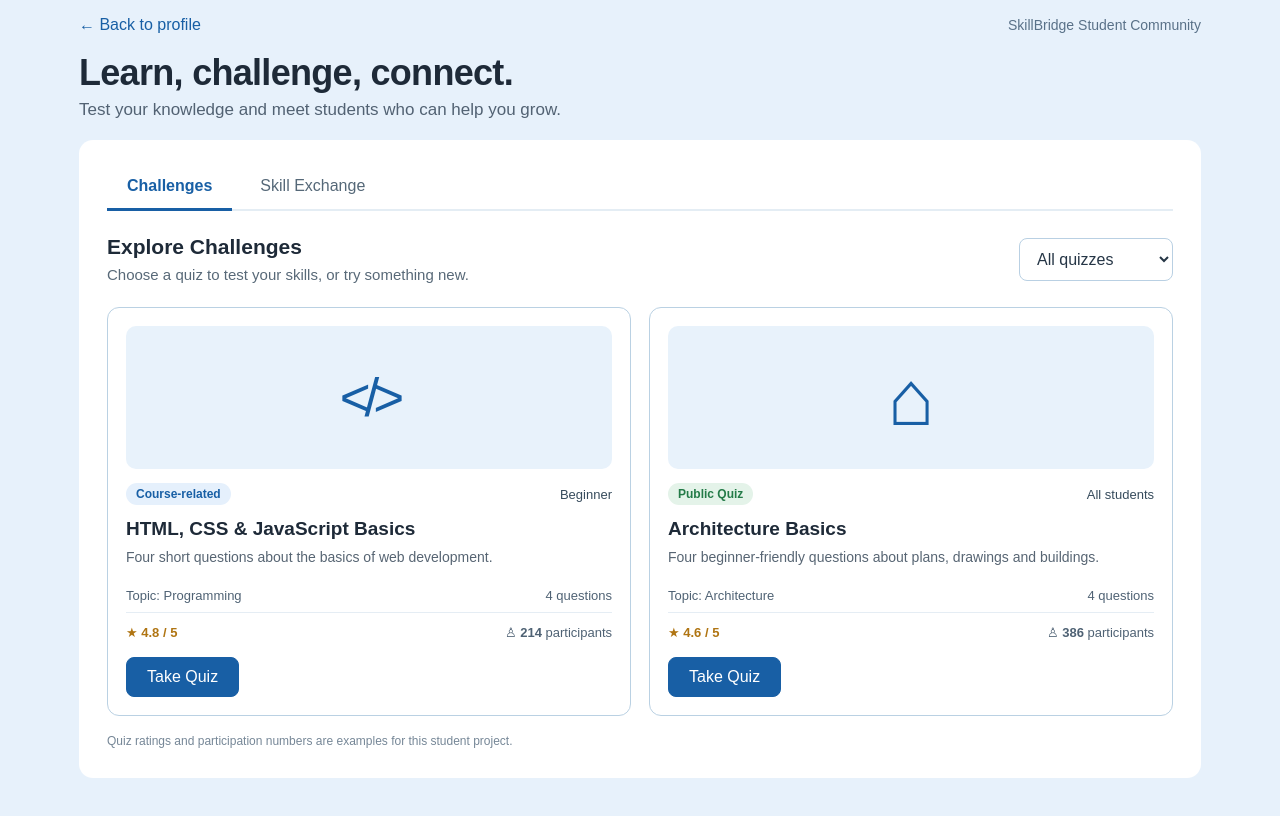
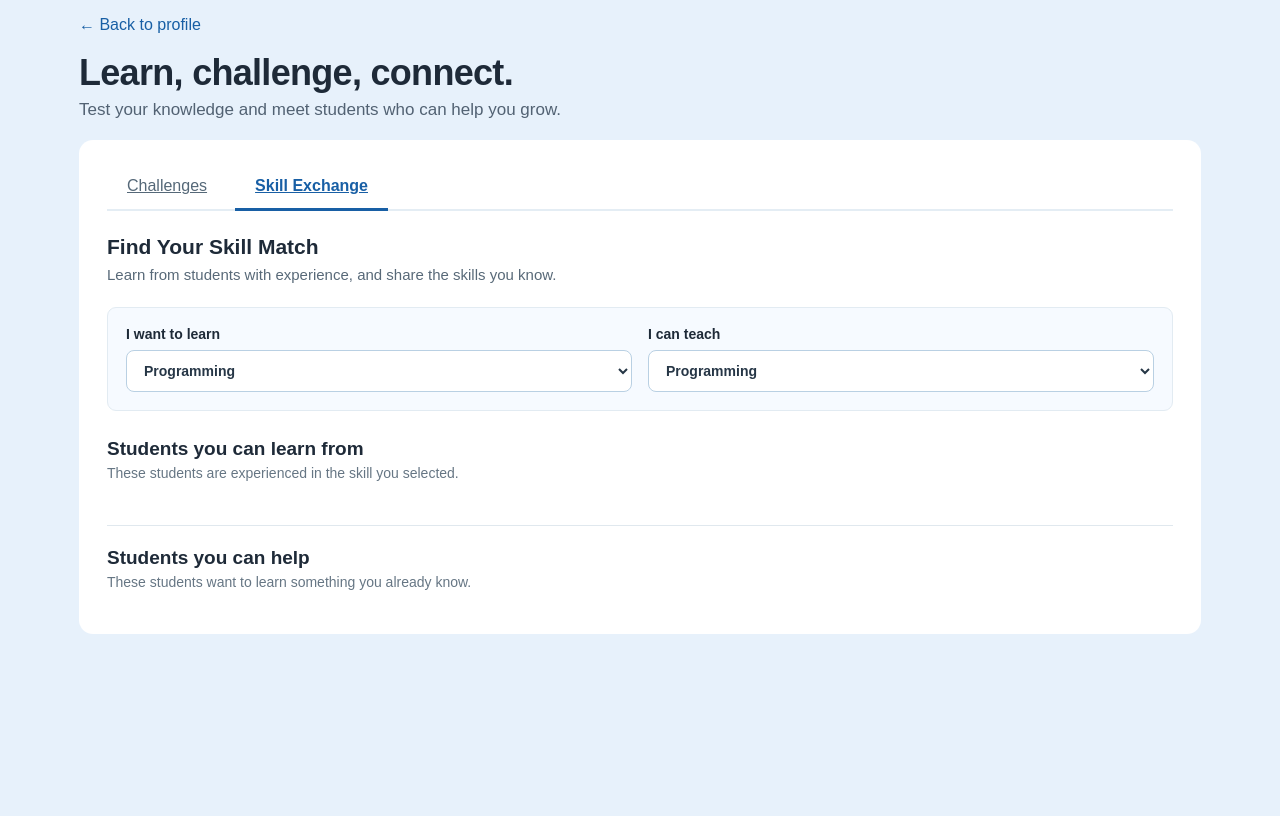
Before and after one commit to rejsi-builds/skill-bridge, a plain HTML site: page tabs/skill-exchange/skill-exchange.html in a window 1280 px wide. Drawn offline with Linux system fonts and the light colour scheme.

Commit message:
Updated Skill exchange tab

```diff
--- a/tabs/skill-exchange/skill-exchange.html
+++ b/tabs/skill-exchange/skill-exchange.html
@@ -1,11 +1,13 @@
 <!DOCTYPE html>
 <html lang="en">
+
 <head>
   <meta charset="UTF-8">
   <meta name="viewport" content="width=device-width, initial-scale=1.0">
   <title>SkillBridge | Skill Exchange & Challenges</title>
   <link rel="stylesheet" href="../../styles/style.css">
   <link rel="stylesheet" href="../../styles/skill-exchange/skill-exchange.css">
+  <script src="../../scripts/shared/store.js" defer></script>
   <script src="../../scripts/skill-exchange/skill-exchange.js" defer></script>
 </head>
 
@@ -13,7 +15,6 @@
   <main class="page-container">
     <div class="page-links">
       <a href="../../tabs/home/user.html">&larr; Back to profile</a>
-      <span class="page-label">SkillBridge Student Community</span>
     </div>
 
     <header class="page-heading">
@@ -22,62 +23,13 @@
     </header>
 
     <section class="white-panel" aria-label="Skill Exchange and Challenges">
-      <div class="section-tabs" role="tablist" aria-label="Explore SkillBridge">
-        <button type="button" class="section-tab active" id="challengesTab"
-                role="tab" aria-selected="true" aria-controls="challengesPanel">Challenges</button>
-        <button type="button" class="section-tab" id="exchangeTab"
-                role="tab" aria-selected="false" aria-controls="exchangePanel">Skill Exchange</button>
+      <div class="section-tabs">
+        <a href="challenges.html" class="section-tab">Challenges</a>
+        <a href="skill-exchange.html" class="section-tab active">Skill Exchange</a>
       </div>
 
-      <!-- CHALLENGES TAB -->
-      <section id="challengesPanel" role="tabpanel" aria-labelledby="challengesTab">
-        <div class="panel-intro">
-          <div>
-            <h2>Explore Challenges</h2>
-            <p>Choose a quiz to test your skills, or try something new.</p>
-          </div>
-          <label class="filter-label" for="quizFilter">
-            <span class="sr-only">Filter quizzes</span>
-            <select id="quizFilter">
-              <option value="all">All quizzes</option>
-              <option value="course">Course-related</option>
-              <option value="public">Public quizzes</option>
-            </select>
-          </label>
-        </div>
-
-        <div class="quiz-grid">
-          <article class="quiz-card" data-category="course">
-            <div class="quiz-image" aria-hidden="true"><span class="code-icon">&lt;/&gt;</span></div>
-            <div class="card-labels">
-              <span class="status-tag blue-tag">Course-related</span>
-              <span>Beginner</span>
-            </div>
-            <h3>HTML, CSS & JavaScript Basics</h3>
-            <p>Four short questions about the basics of web development.</p>
-            <div class="quiz-details"><span>Topic: Programming</span><span>4 questions</span></div>
-            <div class="quiz-details ratings"><span>★ <strong>4.8 / 5</strong></span><span>♙ <strong id="webParticipants">214</strong> participants</span></div>
-            <button class="btn btn-main take-quiz" type="button" data-quiz="web">Take Quiz</button>
-          </article>
-
-          <article class="quiz-card" data-category="public">
-            <div class="quiz-image" aria-hidden="true"><span class="world-icon">⌂</span></div>
-            <div class="card-labels">
-              <span class="status-tag green-tag">Public Quiz</span>
-              <span>All students</span>
-            </div>
-            <h3>Architecture Basics</h3>
-            <p>Four beginner-friendly questions about plans, drawings and buildings.</p>
-            <div class="quiz-details"><span>Topic: Architecture</span><span>4 questions</span></div>
-            <div class="quiz-details ratings"><span>★ <strong>4.6 / 5</strong></span><span>♙ <strong id="generalParticipants">386</strong> participants</span></div>
-            <button class="btn btn-main take-quiz" type="button" data-quiz="general">Take Quiz</button>
-          </article>
-        </div>
-        <p class="demo-note">Quiz ratings and participation numbers are examples for this student project.</p>
-      </section>
-
       <!-- SKILL EXCHANGE TAB -->
-      <section id="exchangePanel" role="tabpanel" aria-labelledby="exchangeTab" hidden>
+      <section id="exchangePanel">
         <div class="panel-intro">
           <div>
             <h2>Find Your Skill Match</h2>
@@ -118,24 +70,9 @@
           <p>These students want to learn something you already know.</p>
         </div>
         <div id="learnersList" class="student-grid"></div>
-        <p class="demo-note">All students and email addresses shown are fictional examples. Follows and connections are local to this demo.</p>
       </section>
     </section>
   </main>
-
-  <!-- QUIZ POPUP -->
-  <div id="quizModal" class="modal-overlay" hidden>
-    <div class="popup" role="dialog" aria-modal="true" aria-labelledby="modalTitle">
-      <div class="popup-heading">
-        <div>
-          <span id="modalTopic" class="status-tag blue-tag"></span>
-          <h2 id="modalTitle"></h2>
-        </div>
-        <button type="button" class="close-popup" id="closeQuiz" aria-label="Close quiz">&times;</button>
-      </div>
-      <div id="quizContent"></div>
-    </div>
-  </div>
 
   <!-- STUDENT PROFILE POPUP -->
   <div id="profileModal" class="modal-overlay" hidden>
@@ -148,4 +85,5 @@
     </div>
   </div>
 </body>
+
 </html>
```
